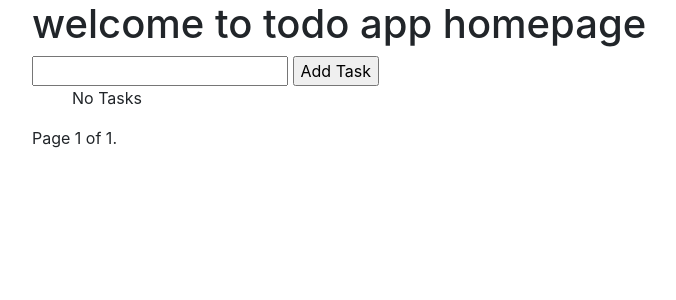
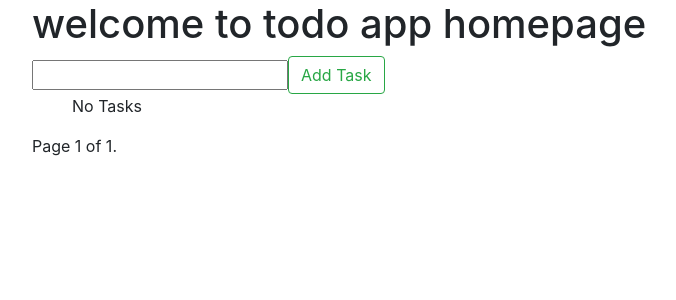
Before and after one commit to ironsubhajit/to-do-app, a Django app: page / in a window 1280 px wide. Shown: the top 300 px of the page, without its empty margins (53-729 px from the left). Run offline with Django 3.2, Linux system fonts and the light colour scheme; data that the repository does not hold is empty.

Commit message:
Add Button for 'add task'

```diff
--- a/todo/task/templates/task/index.html
+++ b/todo/task/templates/task/index.html
@@ -1,11 +1,10 @@
-{% extends 'task/base.html' %}
-{% block content %}
+{% extends 'task/base.html' %} {% block content %}
 <div class="container">
   <h1>welcome to todo app homepage</h1>
-        <form method='POST'>
+  <form method="POST" class="form-inline">
     {% csrf_token %}
     {{ form.title }}
-            <input type="submit" value="Add Task">
+    <button type="submit" class="btn btn-outline-success">Add Task</button>
   </form>
   <ul>
     {% for task in tasks %}
```
Lines whose indentation alone changed are shown as unchanged.
